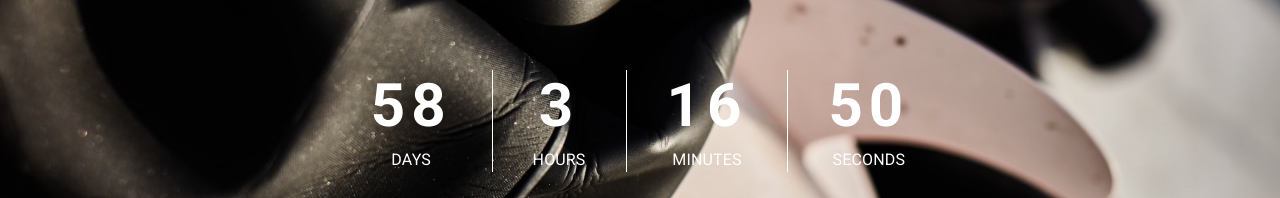
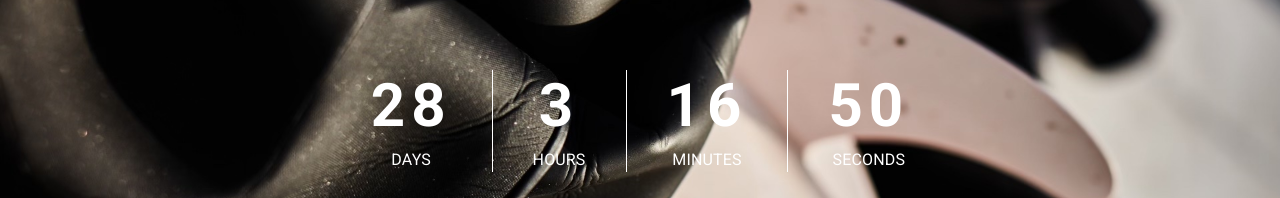
Before and after one commit to sskohrog/bewet, a React (Create React App) app: page /countdown in a window 1280 px wide. Shown: the part 236-434 px from the top of the page. Built offline with nearby package versions, Linux system fonts and the light colour scheme.

Commit message:
clean up

```diff
--- a/src/countdown/Countdown.js
+++ b/src/countdown/Countdown.js
@@ -96,21 +96,10 @@ export const Countdown = () => {
       >
         <Box>
           <CountdownWidget
-            date={new Date('05/31/2024')}
+            date={new Date('05/01/2024')}
             renderer={displayTimer}
           />
         </Box>
-        {/* <Box
-          sx={{
-            backgroundColor: 'white',
-            padding: '8px',
-            borderRadius: '4px',
-            display: 'flex',
-            justifyContent: 'center',
-            alignItems: 'center',
-            mt: '30px'
-          }}
-        > */}
         <TextField
           id='outlined-basic'
           label='JOIN WAITLIST'
@@ -151,7 +140,6 @@ export const Countdown = () => {
             )
           }}
         />
-        {/* </Box> */}
       </Box>
     </Grid>
   );
```
